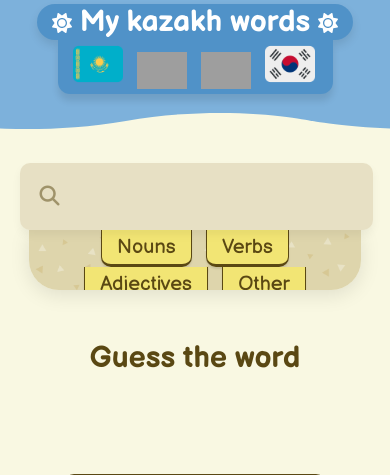
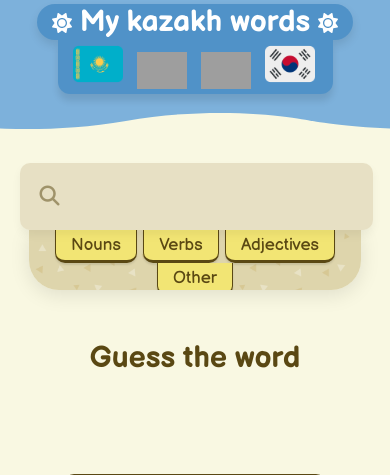
Before and after one commit to cosmolingo/cosmolingo.github.io, a PHP site: page / in a window 390 px wide. Shown: the part 171-646 px from the top of the page. Run offline with PHP 8.4, Linux system fonts and the light colour scheme; some libraries are stand-ins or nearby versions; some web fonts are replaced; grey boxes are pictures that could not be loaded.

Commit message:
Update style.css

```diff
--- a/style.css
+++ b/style.css
@@ -714,6 +714,13 @@ border-right: 1px solid black;
         height:50px;
     }
 
+    .filter{
+        margin-left:1px;
+        margin-right:1px;
+        font-size:17px;
+
+    }
+
     #guess_word{
         margin-bottom:25px;
     }
```
